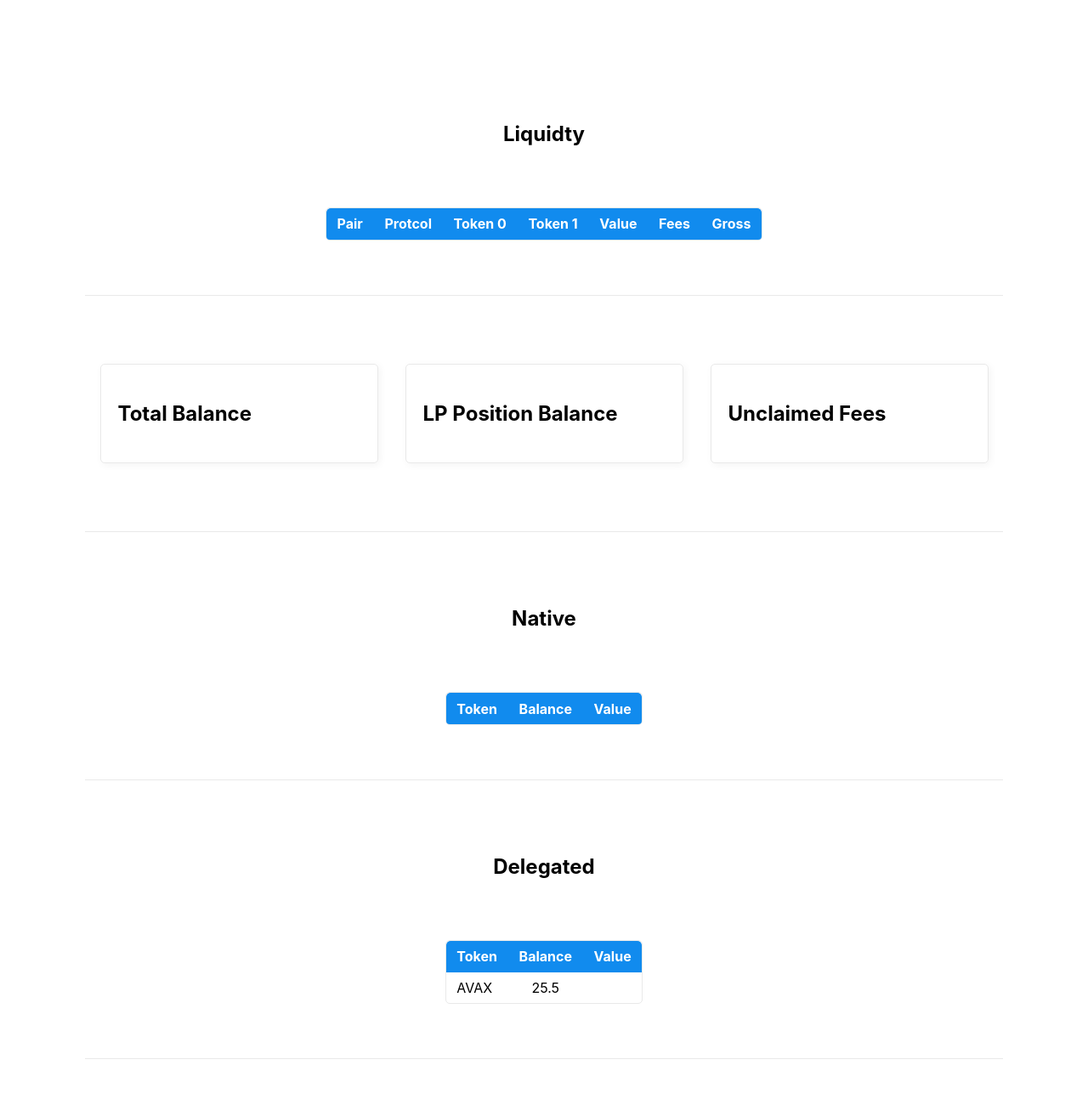
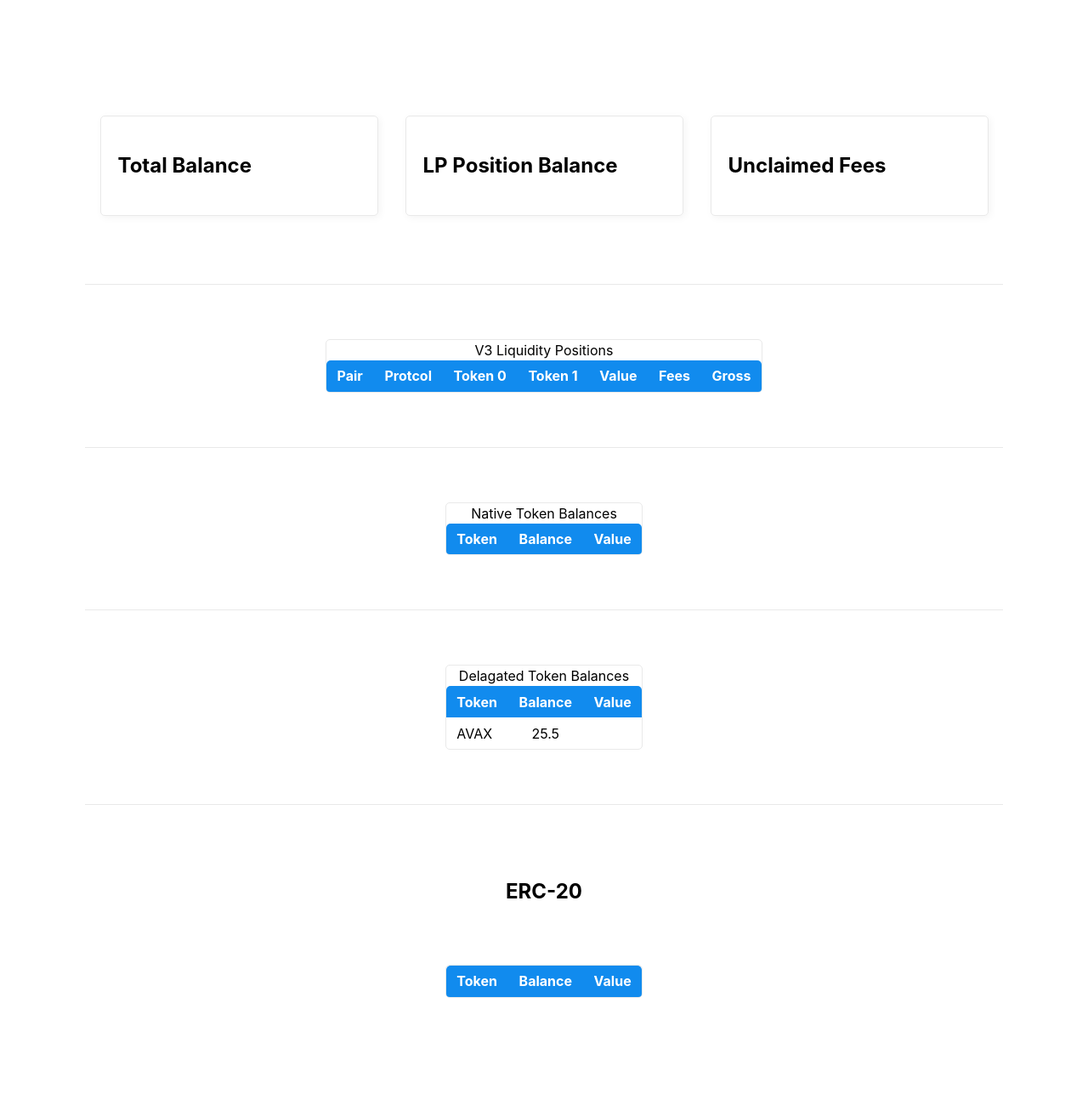
Before and after one commit to thrivingproject/crypto-balance-app, a website: page public/index.html in a window 1280 px wide. Shown: the top 1300 px of the page at 85% size. After the commit the page ends 1222 px from the top, so only its background shows below. Drawn offline with nearby package versions, Linux system fonts and the light colour scheme; no server answers; files whose address does not match are found by name.

Commit message:
added table captions and removed headers

```diff
--- a/app.js
+++ b/app.js
@@ -122,7 +122,6 @@ app.get('/alchemy', (req, res) => {
     new Promise(async (resolve, reject) => {
         try {
             re = await getAlchemyBalance(alchemy, blockchainName)
-            console.log(re);
             resolve(res.json(re))
         } catch (e) {
             re = null
--- a/public/index.html
+++ b/public/index.html
@@ -24,12 +24,26 @@
         <section id="tape-alt"></section>
     </header>
     <main>
-        <!-- v3 -->
+        <!-- Balance -->
         <section>
-            <header>
-                <h2>Liquidty</h2>
-            </header>
+            <aside>
+                <h2>Total Balance</h2>
+                <h3 id="balance"></h3>
+            </aside>
+            <aside>
+                <h2>LP Position Balance</h2>
+                <h3 id="liquidity"></h3>
+            </aside>
+            <aside>
+                <h2>Unclaimed Fees</h2>
+                <h3 id="fees"></h3>
+            </aside>
+        </section>
+        <hr>
+        <!-- v3 LP Position -->
+        <section>
             <table>
+                <caption>V3 Liquidity Positions</caption>
                 <thead>
                     <tr>
                         <th>Pair</th>
@@ -46,28 +60,10 @@
             </table>
         </section>
         <hr>
-        <!-- Balance -->
-        <section>
-            <aside>
-                <h2>Total Balance</h2>
-                <h3 id="balance"></h3>
-            </aside>
-            <aside>
-                <h2>LP Position Balance</h2>
-                <h3 id="liquidity"></h3>
-            </aside>
-            <aside>
-                <h2>Unclaimed Fees</h2>
-                <h3 id="fees"></h3>
-            </aside>
-        </section>
-        <hr>
         <!-- Native -->
         <section>
-            <header>
-                <h2>Native</h2>
-            </header>
             <table>
+                <caption>Native Token Balances</caption>
                 <thead>
                     <tr>
                         <th>Token</th>
@@ -105,10 +101,8 @@
         <hr> -->
         <!-- Delegated -->
         <section>
-            <header>
-                <h2>Delegated</h2>
-            </header>
             <table>
+                <caption>Delagated Token Balances</caption>
                 <thead>
                     <tr>
                         <th>Token</th>
--- a/public/index.js
+++ b/public/index.js
@@ -40,7 +40,7 @@ function tickerTape(prices) {
             formattedPrice = data.price.toFixed(0).replace(/\B(?=(\d{3})+(?!\d))/g, ",")
         }
 
-        let pStyle = 'margin: 0;'
+        let pStyle = 'margin: 0; font-size: 14px;'
         let percent_change_24h = Number(data.percent_change_24h).toFixed(2)
         let percent_change_color = percent_change_24h < 0 ? '#F34F4E' : '#229F75'
         let changeTag = `<p style="${pStyle}color: ${percent_change_color}">${percent_change_24h}%`
@@ -137,7 +137,7 @@ function getUniswapLiquidity(prices) {
                 .then(response => response.json())))
                 .then(data => {
                     data.forEach(position => {
-                        console.log(position);
+
                         let poolTokenValues = []
                         let fees = []
                         let row = v3.insertRow(-1)
```
